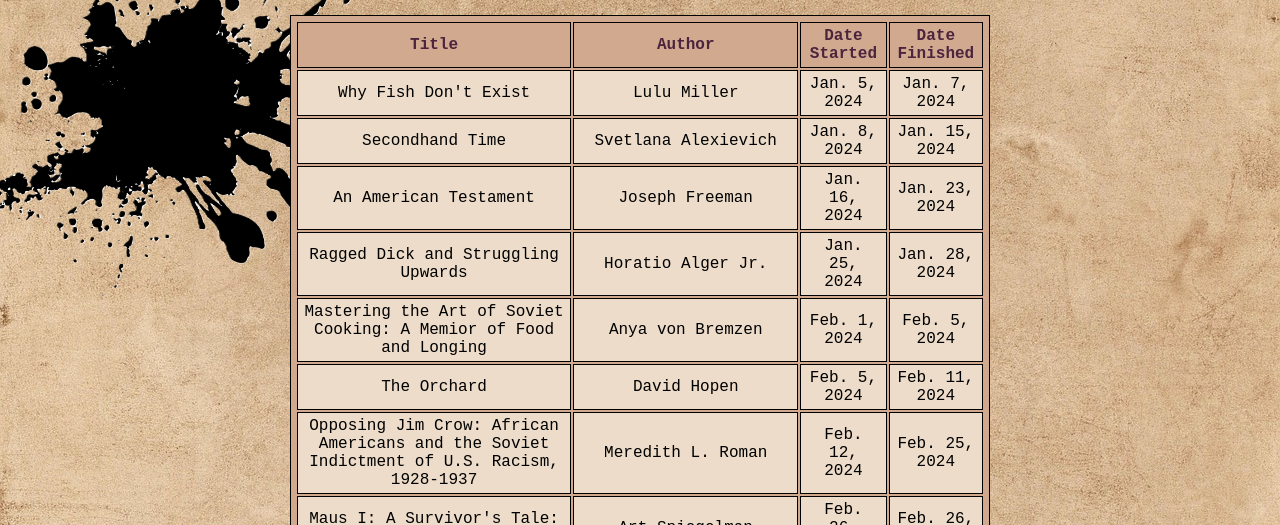
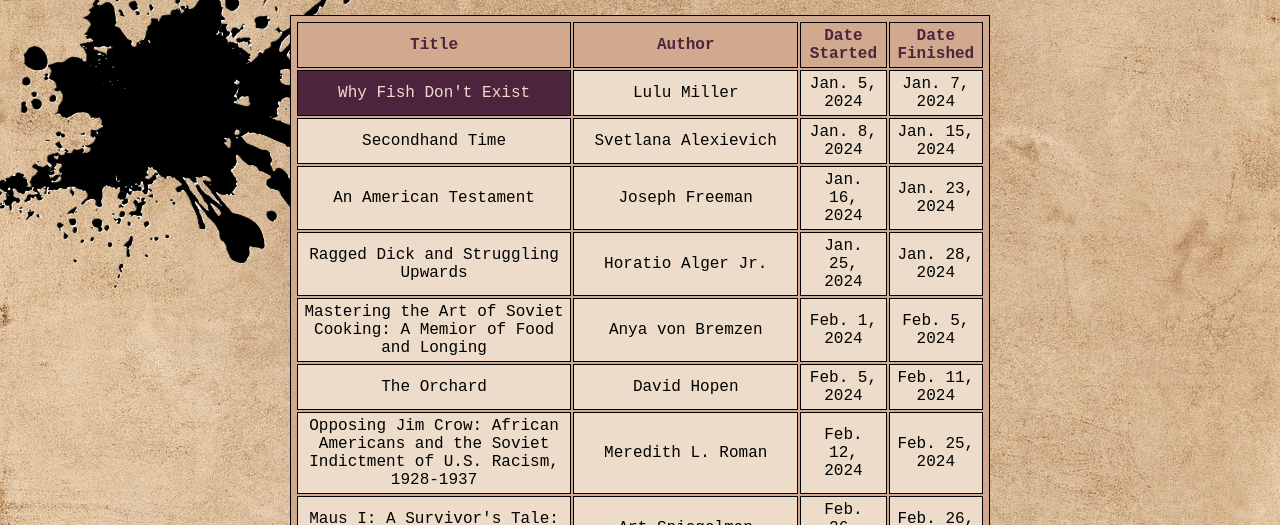
Before and after one commit to RivkahB/rivkahb.github.io, a plain HTML site: page log.html in a window 1280 px wide. In both pictures the pointer is over the element "Why Fish Don't Exist". Shown: the part 275-800 px from the top of the page. Drawn offline with Linux system fonts and the light colour scheme; a web font is replaced by a local one.

Commit message:
Add files via upload

```diff
--- a/style.css
+++ b/style.css
@@ -103,6 +103,7 @@ a:hover .book-cover {
     border-left: solid;
     border-right: solid;
     border-bottom: solid;
+    border-top: double;
     border-bottom-width: 1px;
     border-left-width: 1px;
     border-right-width: 1px;
@@ -204,6 +205,10 @@ th {
     background-color: #d0a98f;
     color:#4d243d;
 }
+td:hover {
+    background-color:#4d243d;
+    color:#ECDCC9
+}
 table {
     background-color:#d0a98f;
     margin: auto;
```
